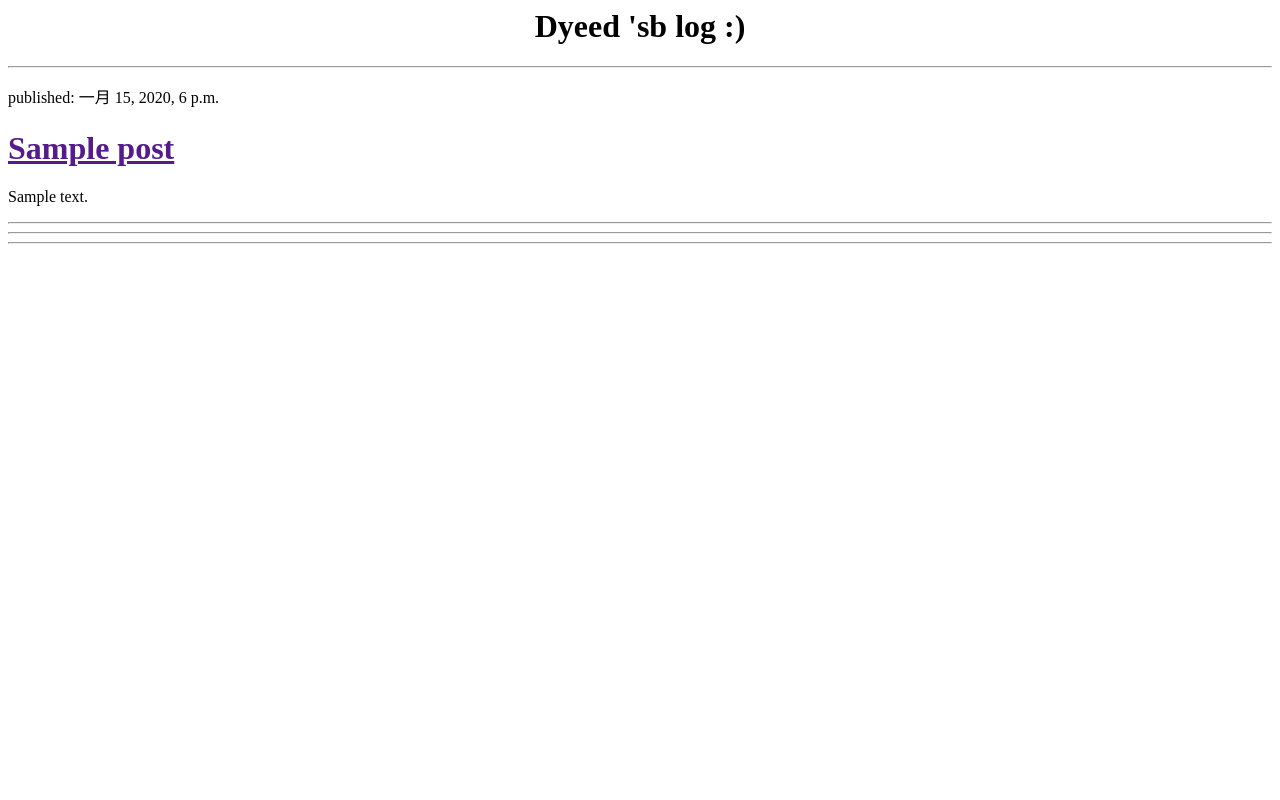
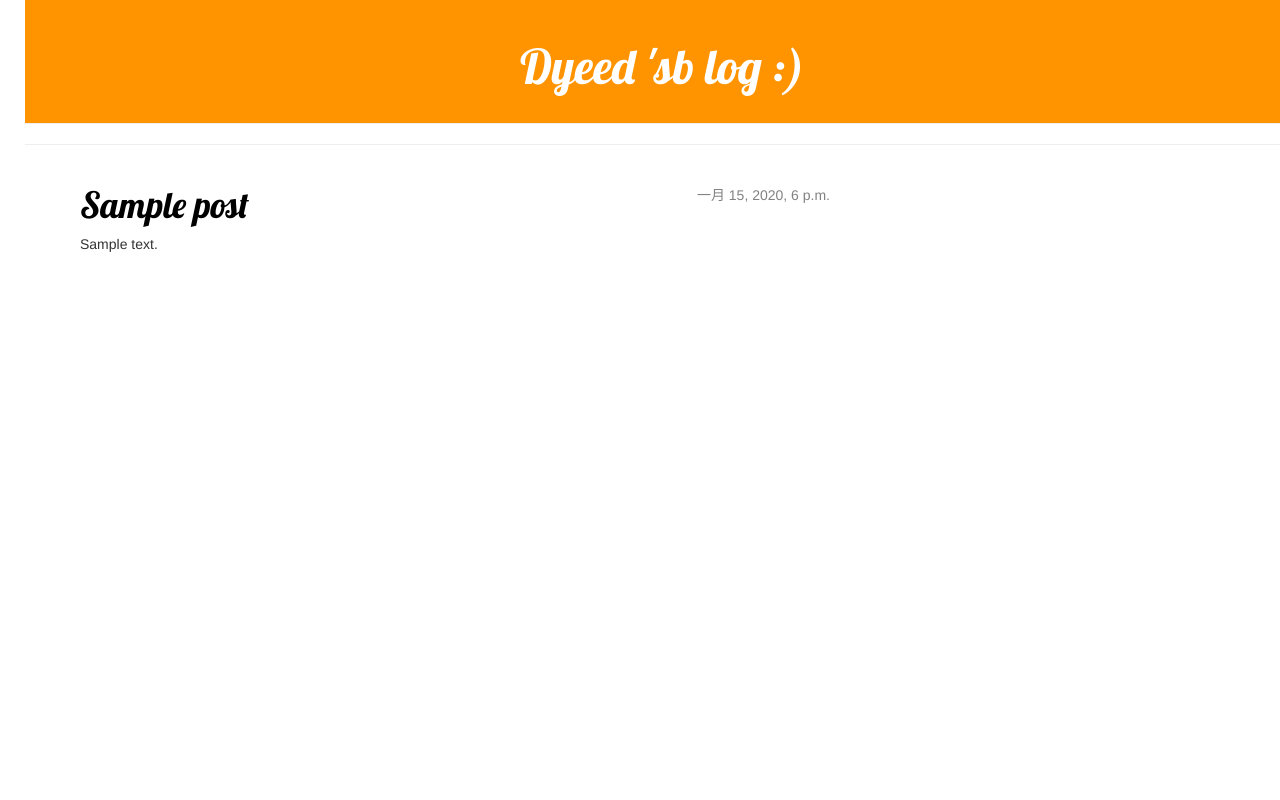
Before and after one commit to Dyeed/my-first-blog, a Django app: template blog/templates/blog/post_list.html in a window 1280 px wide. Run offline with Django 3.2, Linux system fonts and the light colour scheme; the template is opened without the code that fills it: values that come from a table or form of the project are taken from there, others are empty; tables that the repository leaves empty hold one stand-in row (values such as "Sample post"); some libraries are stand-ins or nearby versions.

Commit message:
添加静态文件--css-bootstrap
Signed-off-by: Dyeed <gggssn@qq.com>

```diff
--- /dev/null
+++ b/blog/static/css/blog.css
@@ -0,0 +1,56 @@
+h1 a {
+    color: #f37a5a;
+    font-family: 'Lobster', serif;
+}
+
+body {
+    padding-left: 25px;
+}
+
+.page-header {
+    background-color: #ff9400;
+    margin-top: 0;
+    padding: 20px 20px 20px 40px;
+}
+
+.page-header h1, .page-header h1 a, .page-header h1 a:visited, .page-header h1 a:active {
+    color: #ffffff;
+    font-size: 36pt;
+    text-decoration: none;
+}
+
+.content {
+    margin-left: 40px;
+}
+
+h1, h2, h3, h4 {
+    font-family: 'Lobster', cursive;
+}
+
+.date {
+    float: right;
+    color: #828282;
+}
+
+.save {
+    float: right;
+}
+
+.post-form textarea, .post-form input {
+    width: 100%;
+}
+
+.top-menu, .top-menu:hover, .top-menu:visited {
+    color: #ffffff;
+    float: right;
+    font-size: 26pt;
+    margin-right: 20px;
+}
+
+.post {
+    margin-bottom: 70px;
+}
+
+.post h1 a, .post h1 a:visited {
+    color: #000000;
+}
--- a/blog/templates/blog/post_list.html
+++ b/blog/templates/blog/post_list.html
@@ -1,21 +1,32 @@
+{% load staticfiles %}
 <html>
 <head>
     <title>Dyeed 'sb log :)</title>
+    <link rel="stylesheet" href="//maxcdn.bootstrapcdn.com/bootstrap/3.2.0/css/bootstrap.min.css">
+    <link rel="stylesheet" href="//maxcdn.bootstrapcdn.com/bootstrap/3.2.0/css/bootstrap-theme.min.css">
+    <link href="//fonts.googleapis.com/css?family=Lobster&subset=latin,latin-ext" rel="stylesheet" type="text/css">
+    <link rel="stylesheet" href="{% static 'css/blog.css' %}">
 </head>
 <body>
-<div>
+<div class="page-header">
     <h1 style="text-align: center">Dyeed 'sb log :)</h1>
 </div>
 <hr>
-
-{% for post in posts %}
-    <div>
-        <p>published: {{ post.published_date }}</p>
-        <h1><a href="">{{ post.title }}</a></h1>
-        <p>{{ post.text|linebreaksbr }}</p>
-        <hr><hr><hr>
+<div class="content container">
+    <div class="row">
+        <div class="col-md-8">
+            {% for post in posts %}
+                <div class="post">
+                    <div class="date">
+                        {{ post.published_date }}
+                    </div>
+                    <h1><a href="">{{ post.title }}</a></h1>
+                    <p>{{ post.text|linebreaksbr }}</p>
+                </div>
+            {% endfor %}
+        </div>
     </div>
-{% endfor %}
+</div>
 
 </body>
 </html>
```
